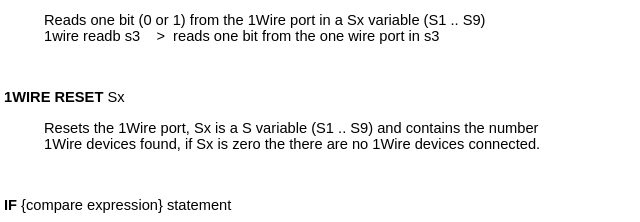
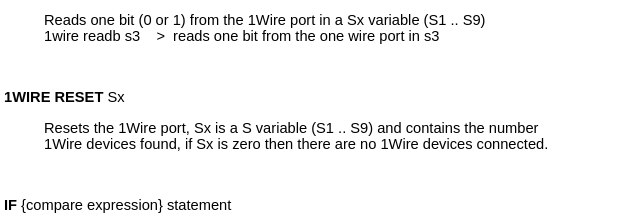
Before and after one commit to CWRoos/FF3xGui, a plain HTML site: page index.html in a window 1280 px wide. Shown: the part 10871-11093 px from the top of the page, 4-644 px from the left. Drawn offline with Linux system fonts and the light colour scheme.

Commit message:
Updated help

```diff
--- a/index.html
+++ b/index.html
@@ -708,7 +708,7 @@ RESET</STRONG> Sx
 
     Resets the 1Wire
   port, Sx is a S variable (S1 .. S9) and contains the number<BR>1Wire devices
-  found, if Sx is zero the there
+  found, if Sx is zero then there
 
     are no
 1Wire&nbsp;devices
@@ -797,7 +797,7 @@ expression}</P>
 
 
 Loops back to DO
-  when the compare expression returns false<BR>loop until {a3 =    0}&nbsp;&nbsp; Jumps
+  when the compare expression returns false<BR>loop until {a3 =       0}&nbsp;&nbsp; Jumps
   back to the line after DO when pin a3 is 1, else it just
 continues.<BR>
 
```
Also changed, not shown: FF32Gui/Help/Commands.htm (+2 -2 lines), FF32Gui/Help_output/SingleHTML/FF3xGui.htm (+2 -2 lines), 7 other files.
